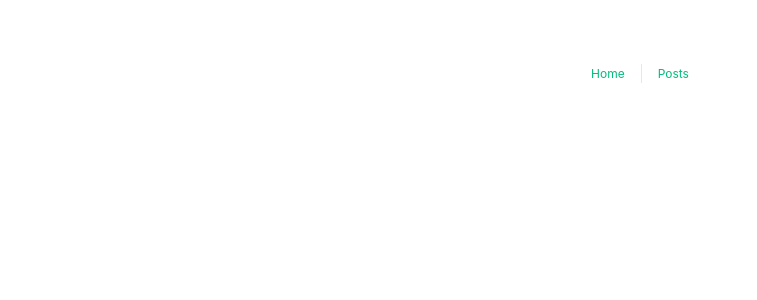
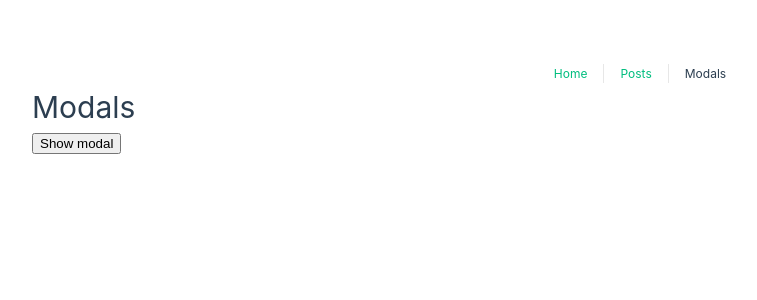
Before and after one commit to KarlHeitmann/ejercicicios_vuejs, a Vue app: page /modals in a window 1280 px wide. Before the commit this address had no page. Shown: the top 300 px of the page, without its empty margins (0-757 px from the left). Built offline with nearby package versions, Linux system fonts and the light colour scheme.

Commit message:
listo con el modal simple, antes de usar el teleport

```diff
--- a/src/App.vue
+++ b/src/App.vue
@@ -2,6 +2,7 @@
   <nav>
     <RouterLink to="/">Home</RouterLink>
     <RouterLink to="/posts">Posts</RouterLink>
+    <RouterLink to="/modals">Modals</RouterLink>
   </nav>
 
   <RouterView />
--- a/src/router/index.js
+++ b/src/router/index.js
@@ -8,6 +8,11 @@ const router = createRouter({
       path: '/',
       name: 'home',
       component: HomeView
+    },
+    {
+      path: '/modals',
+      name: 'modals',
+      component: () => import('../views/ModalsView.vue')
     },
     {
       path: '/posts',
--- /dev/null
+++ b/src/views/ModalsView.vue
@@ -0,0 +1,40 @@
+<template>
+  <div class="modals">
+    <h1>Modals</h1>
+    <button @click="showModal = true">Show modal</button>
+    <div
+      class="modal"
+      v-if="showModal"
+      >
+      <h1>This is a modal</h1>
+      <p>
+        Lorem ipsum dolor sit amet consectetur adipisicing elit. Consectetur tenetur, ad ab aliquam sint perferendis possimus distinctio atque natus numquam, repellat fugit? Consequuntur accusamus commodi, aliquid eaque enim architecto porro.
+        Amet, vitae laudantium sint corrupti dolores veniam quidem eos voluptas ipsum quae autem? Eveniet consequuntur labore fugit, voluptas dicta quibusdam nulla temporibus ea officia repellendus ex reiciendis mollitia, eaque porro!
+        Doloremque praesentium tempore vitae vel cum saepe nisi dolorum officiis est, sapiente corrupti explicabo molestiae fugiat laboriosam quaerat optio sit, excepturi quidem asperiores aperiam perspiciatis. Minus asperiores recusandae quidem quos?
+        Quam debitis architecto magni nemo, quo natus velit ducimus soluta veniam sapiente eveniet optio, tenetur veritatis sequi! Sint esse molestias nemo suscipit quod, aliquid perferendis, quaerat ratione assumenda eligendi eius.
+      </p>
+      <button @click="showModal = false">Hide modal</button>
+    </div>
+  </div>
+</template>
+
+<script setup>
+/*
+  imports
+*/
+  import { ref } from 'vue'
+/*
+  modals
+*/
+
+  const showModal = ref(false)
+
+</script>
+
+<style scoped>
+.modal {
+  background: beige;
+  padding: 10px;
+  color: black;
+}
+</style>
```
